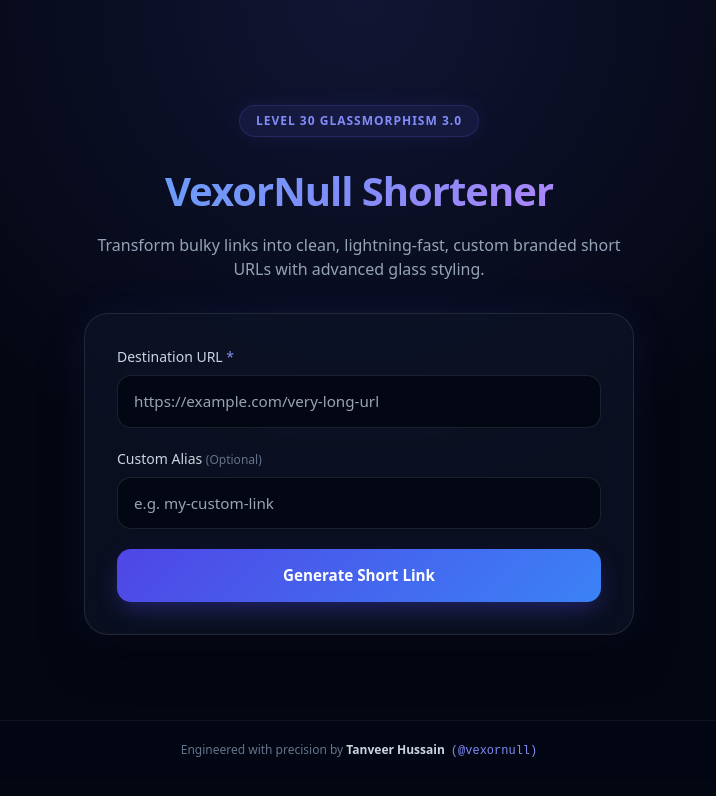
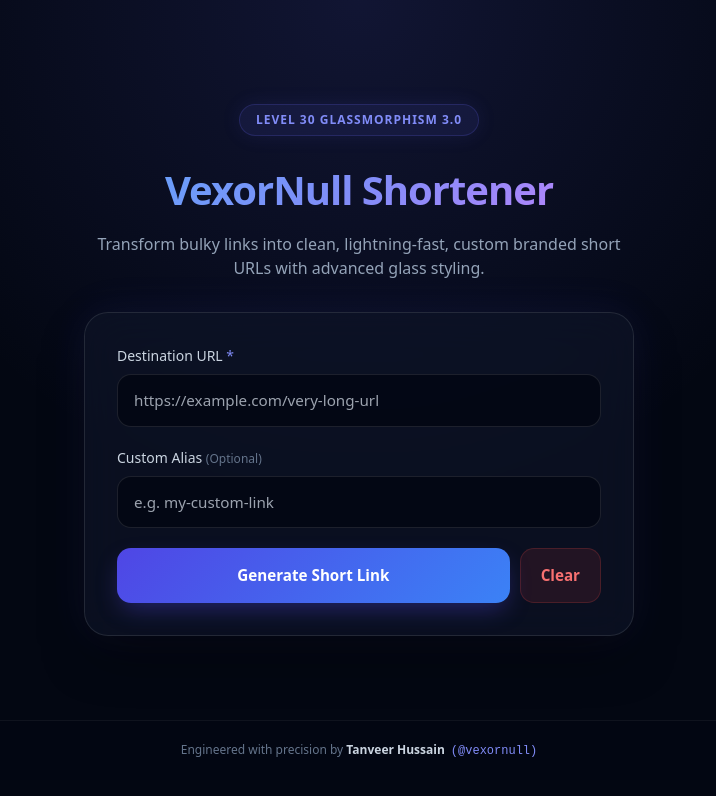
Before and after one commit to VexorNull/my-url-shortener, a Next.js app: page / in a window 1280 px wide. Shown: the top 796 px of the page, without its empty margins (281-997 px from the left). Built offline with nearby package versions, Linux system fonts and the light colour scheme.

Commit message:
Update page.tsx

```diff
--- a/app/page.tsx
+++ b/app/page.tsx
@@ -42,6 +42,23 @@ export default function Home() {
     navigator.clipboard.writeText(shortUrl);
     setCopied(true);
     setTimeout(() => setCopied(false), 2000);
+  };
+
+  // Secure Clear function with PIN verification (PIN: 7070)
+  const handleClear = () => {
+    const enteredPin = prompt('Enter Security PIN to Clear:');
+
+    if (enteredPin === null) return; // Agar user cancel karde
+
+    if (enteredPin === '7070') {
+      setUrl('');
+      setCustomCode('');
+      setShortUrl('');
+      setError('');
+      setCopied(false);
+    } else {
+      alert('Incorrect PIN! Access Denied.');
+    }
   };
 
   return (
@@ -158,11 +175,12 @@ export default function Home() {
               />
             </div>
 
+            <div style={{ display: 'flex', gap: '10px' }}>
               <button
                 type="submit"
                 disabled={loading}
                 style={{
-                width: '100%',
+                  flex: 1,
                   padding: '15px',
                   background: 'linear-gradient(135deg, #4f46e5 0%, #3b82f6 100%)',
                   color: '#ffffff',
@@ -176,8 +194,27 @@ export default function Home() {
                   transition: 'all 0.2s ease'
                 }}
               >
-              {loading ? 'Creating Short Link...' : 'Generate Short Link'}
+                {loading ? 'Creating...' : 'Generate Short Link'}
               </button>
+
+              <button
+                type="button"
+                onClick={handleClear}
+                style={{
+                  padding: '15px 20px',
+                  backgroundColor: 'rgba(239, 68, 68, 0.1)',
+                  border: '1px solid rgba(239, 68, 68, 0.2)',
+                  color: '#f87171',
+                  borderRadius: '14px',
+                  fontWeight: 700,
+                  fontSize: '0.95rem',
+                  cursor: 'pointer',
+                  transition: 'all 0.2s ease'
+                }}
+              >
+                Clear
+              </button>
+            </div>
           </form>
 
           {error && (
@@ -265,7 +302,6 @@ export default function Home() {
   );
 }
 
-// Favicon configuration for Next.js App Router
 export const metadata = {
   title: 'VexorNull Shortener',
   description: 'Transform bulky links into clean short URLs',
```
Lines whose indentation alone changed are shown as unchanged.
